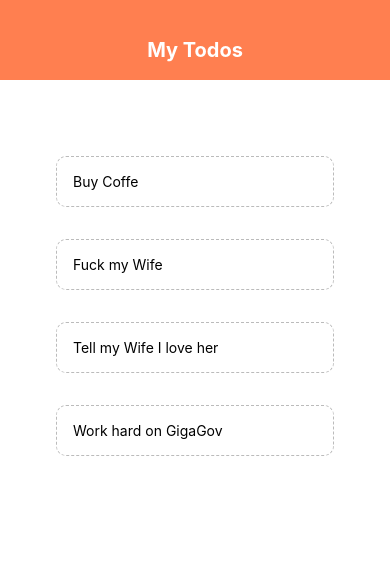
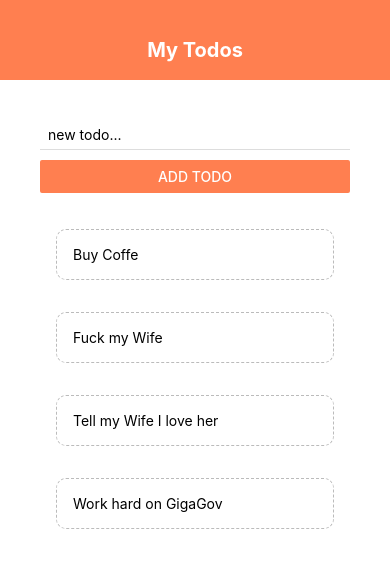
Before and after one commit to trew13690/todo-react-native-sample, a React Native app: screen / in a window 390 px wide. Shown: the top 568 px of the page. Built offline with nearby package versions, Linux system fonts and the light colour scheme.

Commit message:
Added addTodo

```diff
--- a/App.js
+++ b/App.js
@@ -2,6 +2,7 @@
 import { StyleSheet, Text, View, FlatList, ScrollView, TouchableOpacity } from 'react-native';
 import Header from "./components/header";
 import TodoItem from "./components/TodoItem";
+import AddToDo from "./components/addTodo";
 
 
 export default function App() {
@@ -15,20 +16,28 @@
 
     const pressHandler = (key) => {
         setTodos((prevTodos) => {
-            return prevTodos.filter(todo => todo.key != key);
+            return prevTodos.filter(todo => todo.key !== key);
         });
     }
 
+    const submitHandler = (text) => {
+        setTodos( (prevTodos) => {
+            return [
+                {text: text, key: Math.random().toString()},
+                ...prevTodos
+            ];
+        })
+    }
   return (
   <View style={styles.container}>
       <Header />
       <View style={styles.content}>
-          {/* to form */}
+          <AddToDo submitHandler={submitHandler}/>
           <View style={styles.list}>
               <FlatList
                 data={todos}
                 renderItem={({item}) => (
-                    <TodoItem item={item} pressHandler={pressHandler}/>
+                    <TodoItem item={item}  pressHandler={pressHandler}/>
                 )}
               />
           </View>
--- /dev/null
+++ b/components/addTodo.js
@@ -0,0 +1,30 @@
+import React , {useState} from 'react';
+import {StyleSheet, Text, TextInput,View, Button} from 'react-native';
+
+export default function AddToDo({submitHandler}) {
+    const [text, setText] = useState('');
+
+    const changeHandler = (val) => {
+        setText(val);
+    }
+    return (
+        <View>
+            <TextInput
+                style={styles.input}
+                placeholder = "new todo..."
+                onChangeText={changeHandler}
+            />
+        <Button onPress={() => submitHandler(text)}  title="Add Todo" color='coral'/>
+        </View>
+    )
+}
+
+const styles = StyleSheet.create({
+   input:{
+       marginBottom: 10,
+       paddingHorizontal: 8,
+       paddingVertical: 6,
+       borderBottomWidth: 1,
+       borderBottomColor: '#ddd'
+   }
+})
```
